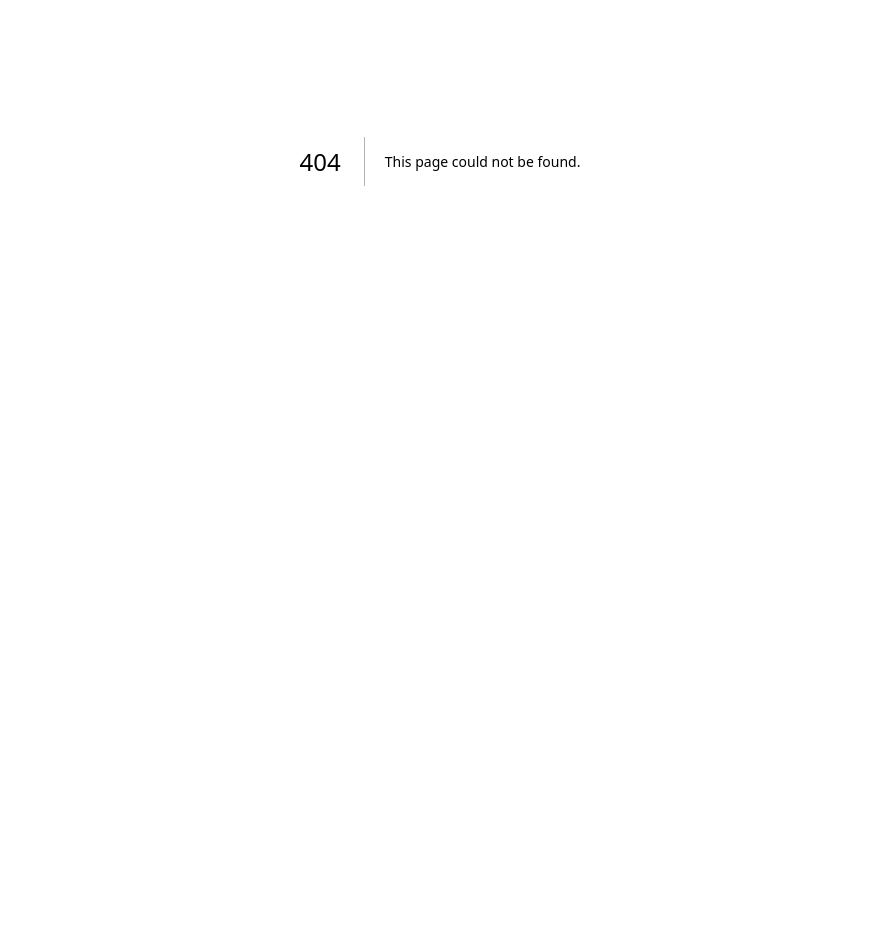
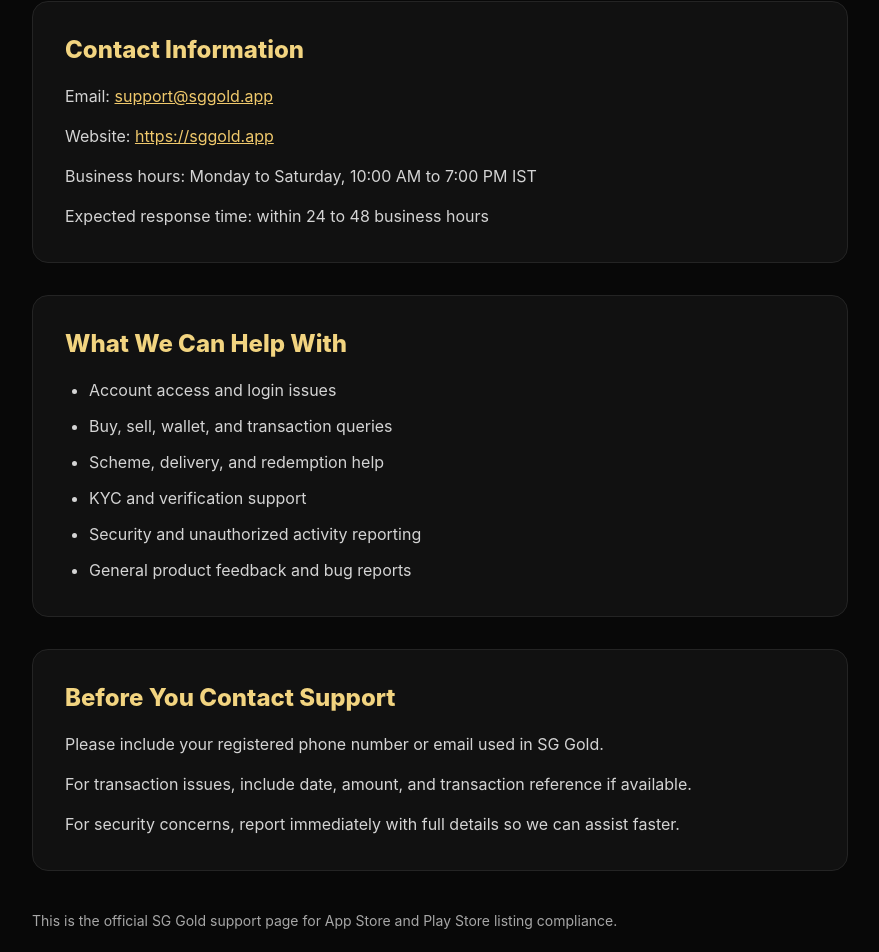
Before and after one commit to jobsforceai/user-frontend, a Next.js app: page /support in a window 1280 px wide. Before the commit this address had no page. Shown: the part 239-1191 px from the top of the page, without its empty margins (200-1079 px from the left). Before the commit the page ends 800 px from the top, so only its background shows below. Built offline with nearby package versions, Linux system fonts and the light colour scheme.

Commit message:
added support page

```diff
--- /dev/null
+++ b/app/support/page.tsx
@@ -0,0 +1,65 @@
+import type { Metadata } from "next";
+
+export const metadata: Metadata = {
+  title: "Support | SG Gold",
+  description: "Official support page for SG Gold users",
+};
+
+const supportTopics = [
+  "Account access and login issues",
+  "Buy, sell, wallet, and transaction queries",
+  "Scheme, delivery, and redemption help",
+  "KYC and verification support",
+  "Security and unauthorized activity reporting",
+  "General product feedback and bug reports",
+];
+
+export default function SupportPage() {
+  return (
+    <main className="min-h-screen bg-[#080808] text-[#f5f5f5]">
+      <div className="mx-auto w-full max-w-4xl px-6 py-16 md:px-10 md:py-20">
+        <h1 className="text-4xl font-black tracking-tight text-[#f0c96c] md:text-5xl">Support</h1>
+        <p className="mt-4 text-sm leading-7 text-[#c8c8c8] md:text-base">
+          Need help with SG Gold? Our support team is available to assist with account, transactions,
+          delivery, and security-related queries.
+        </p>
+
+        <section className="mt-10 rounded-2xl border border-[#242424] bg-[#111111] p-6 md:p-8">
+          <h2 className="text-xl font-extrabold text-[#f2d480] md:text-2xl">Contact Information</h2>
+          <div className="mt-4 space-y-3 text-sm leading-7 text-[#d4d4d4] md:text-base">
+            <p>
+              Email: <a className="text-[#f0c96c] underline" href="mailto:support@sggold.app">support@sggold.app</a>
+            </p>
+            <p>
+              Website: <a className="text-[#f0c96c] underline" href="https://sggold.app">https://sggold.app</a>
+            </p>
+            <p>Business hours: Monday to Saturday, 10:00 AM to 7:00 PM IST</p>
+            <p>Expected response time: within 24 to 48 business hours</p>
+          </div>
+        </section>
+
+        <section className="mt-8 rounded-2xl border border-[#242424] bg-[#111111] p-6 md:p-8">
+          <h2 className="text-xl font-extrabold text-[#f2d480] md:text-2xl">What We Can Help With</h2>
+          <ul className="mt-4 list-disc space-y-2 pl-6 text-sm leading-7 text-[#d4d4d4] md:text-base">
+            {supportTopics.map((topic) => (
+              <li key={topic}>{topic}</li>
+            ))}
+          </ul>
+        </section>
+
+        <section className="mt-8 rounded-2xl border border-[#242424] bg-[#111111] p-6 md:p-8">
+          <h2 className="text-xl font-extrabold text-[#f2d480] md:text-2xl">Before You Contact Support</h2>
+          <div className="mt-4 space-y-3 text-sm leading-7 text-[#d4d4d4] md:text-base">
+            <p>Please include your registered phone number or email used in SG Gold.</p>
+            <p>For transaction issues, include date, amount, and transaction reference if available.</p>
+            <p>For security concerns, report immediately with full details so we can assist faster.</p>
+          </div>
+        </section>
+
+        <p className="mt-10 text-xs text-[#a7a7a7] md:text-sm">
+          This is the official SG Gold support page for App Store and Play Store listing compliance.
+        </p>
+      </div>
+    </main>
+  );
+}
```
